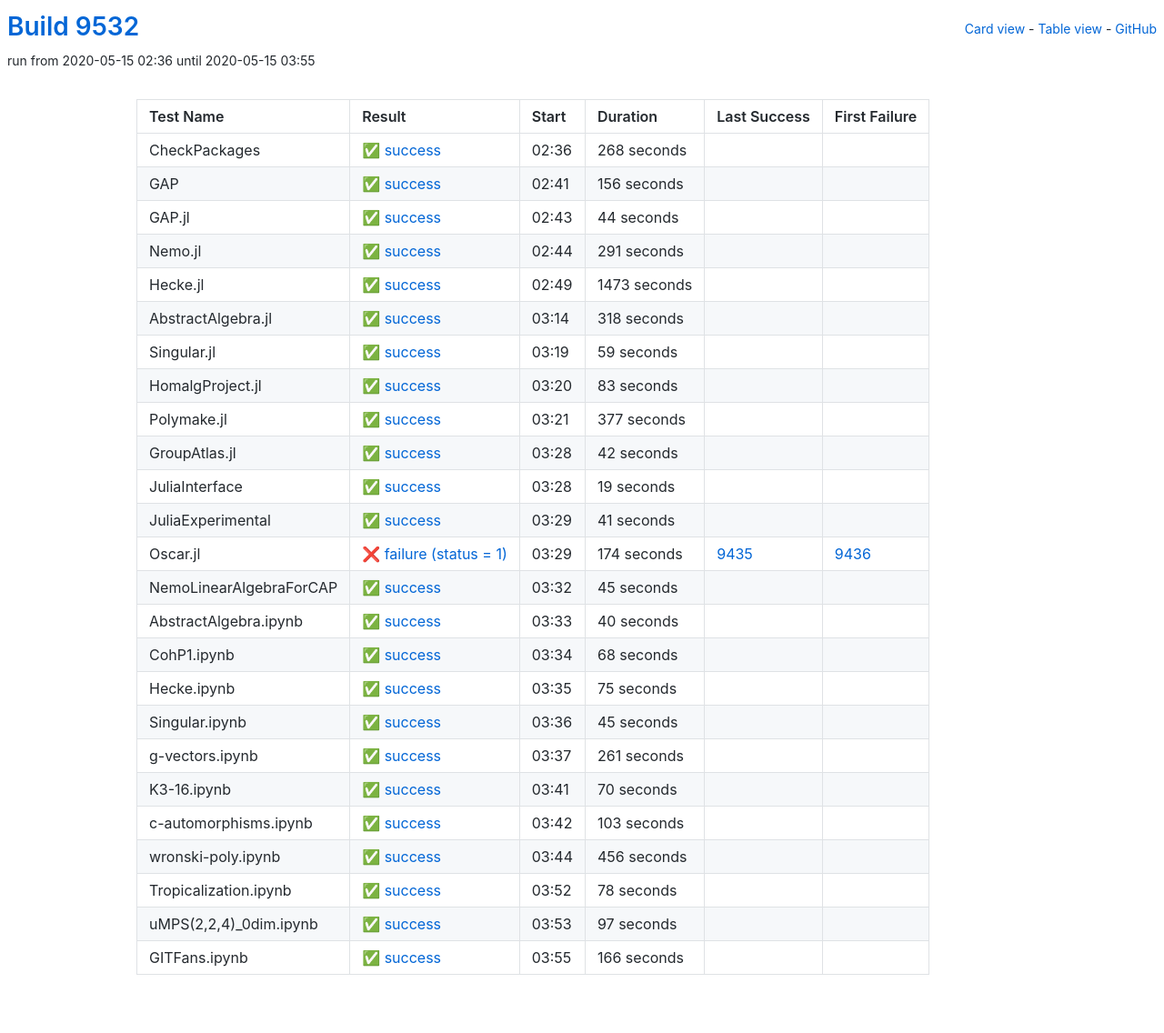
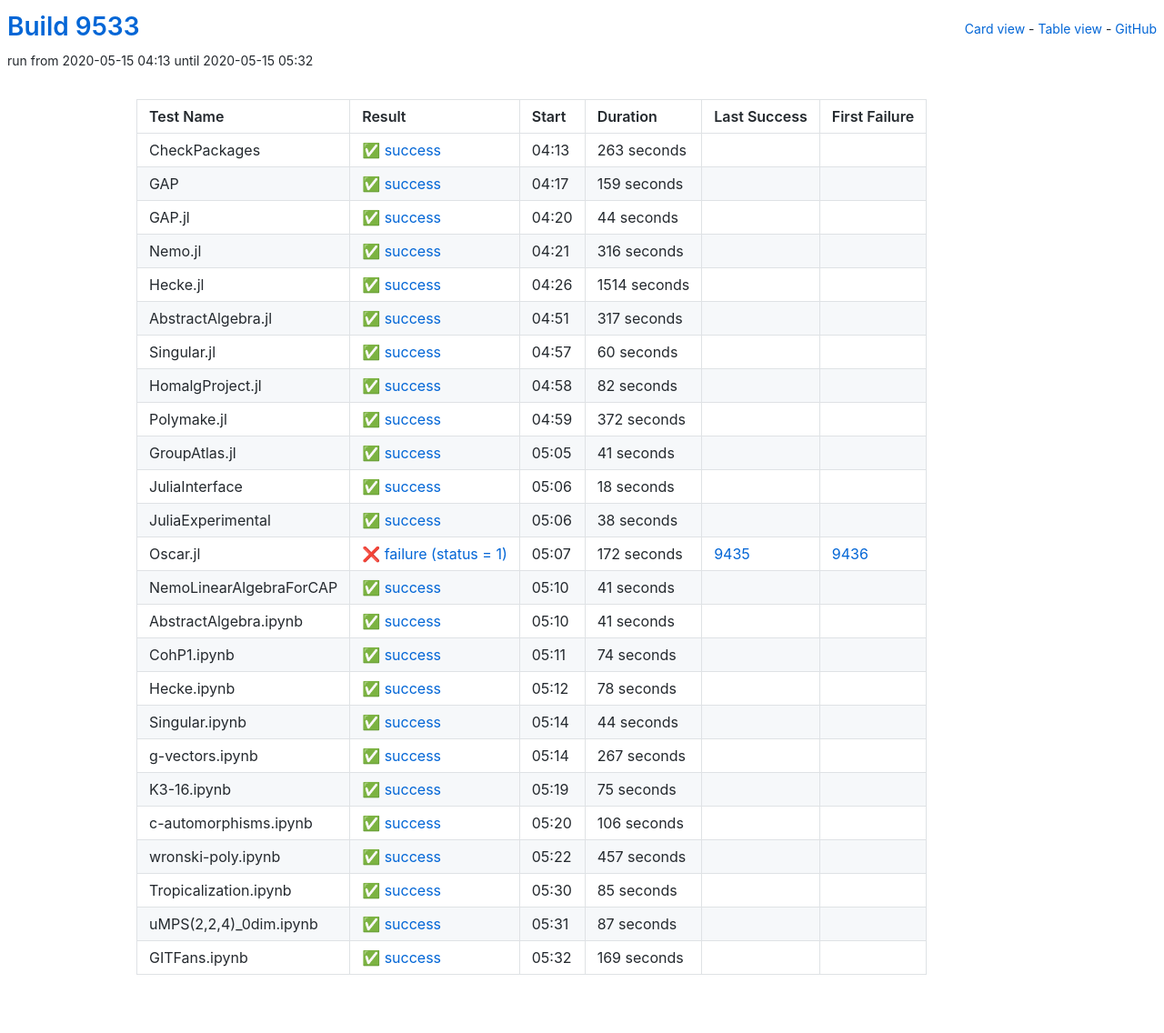
Before and after one commit to oscar-system/oscar-ci-status, a Jekyll site: the page built from table.html, in a window 1280 px wide. Shown: the whole page at 91% size. Built offline with Jekyll 4.4.1, drawn with Linux system fonts in a browser that asks for light colours.

Commit message:
Build 9533

```diff
--- a/_data/ci.yml
+++ b/_data/ci.yml
@@ -1,29 +1,29 @@
-build: 9532
-build_url: https://oscarci.mathematik.uni-kl.de/job/oscar/9532/
+build: 9533
+build_url: https://oscarci.mathematik.uni-kl.de/job/oscar/9533/
 job: oscar
 tests:
-- duration: 268
+- duration: 263
   exitcode: 0
   first_failure: false
   first_failure_url: null
   id: checkpackages
   last_success: false
   last_success_url: null
-  log: https://oscarci.mathematik.uni-kl.de/job/oscar/9532/artifact/logs/build-9532/CheckPackages.log
+  log: https://oscarci.mathematik.uni-kl.de/job/oscar/9533/artifact/logs/build-9533/CheckPackages.log
   name: CheckPackages
-  start: 2020-05-15 02:36
+  start: 2020-05-15 04:13
   status: success
   success: true
-- duration: 156
+- duration: 159
   exitcode: 0
   first_failure: false
   first_failure_url: null
   id: gap
   last_success: false
   last_success_url: null
-  log: https://oscarci.mathematik.uni-kl.de/job/oscar/9532/artifact/logs/build-9532/GAP.log
+  log: https://oscarci.mathematik.uni-kl.de/job/oscar/9533/artifact/logs/build-9533/GAP.log
   name: GAP
-  start: 2020-05-15 02:41
+  start: 2020-05-15 04:17
   status: success
   success: true
 - duration: 44
@@ -33,272 +33,272 @@ tests:
   id: gap-jl
   last_success: false
   last_success_url: null
-  log: https://oscarci.mathematik.uni-kl.de/job/oscar/9532/artifact/logs/build-9532/GAP.jl.log
+  log: https://oscarci.mathematik.uni-kl.de/job/oscar/9533/artifact/logs/build-9533/GAP.jl.log
   name: GAP.jl
-  start: 2020-05-15 02:43
+  start: 2020-05-15 04:20
   status: success
   success: true
-- duration: 291
+- duration: 316
   exitcode: 0
   first_failure: false
   first_failure_url: null
   id: nemo-jl
   last_success: false
   last_success_url: null
-  log: https://oscarci.mathematik.uni-kl.de/job/oscar/9532/artifact/logs/build-9532/Nemo.jl.log
+  log: https://oscarci.mathematik.uni-kl.de/job/oscar/9533/artifact/logs/build-9533/Nemo.jl.log
   name: Nemo.jl
-  start: 2020-05-15 02:44
+  start: 2020-05-15 04:21
   status: success
   success: true
-- duration: 1473
+- duration: 1514
   exitcode: 0
   first_failure: false
   first_failure_url: null
   id: hecke-jl
   last_success: false
   last_success_url: null
-  log: https://oscarci.mathematik.uni-kl.de/job/oscar/9532/artifact/logs/build-9532/Hecke.jl.log
+  log: https://oscarci.mathematik.uni-kl.de/job/oscar/9533/artifact/logs/build-9533/Hecke.jl.log
   name: Hecke.jl
-  start: 2020-05-15 02:49
+  start: 2020-05-15 04:26
   status: success
   success: true
-- duration: 318
+- duration: 317
   exitcode: 0
   first_failure: false
   first_failure_url: null
   id: abstractalgebra-jl
   last_success: false
   last_success_url: null
-  log: https://oscarci.mathematik.uni-kl.de/job/oscar/9532/artifact/logs/build-9532/AbstractAlgebra.jl.log
+  log: https://oscarci.mathematik.uni-kl.de/job/oscar/9533/artifact/logs/build-9533/AbstractAlgebra.jl.log
   name: AbstractAlgebra.jl
-  start: 2020-05-15 03:14
+  start: 2020-05-15 04:51
   status: success
   success: true
-- duration: 59
+- duration: 60
   exitcode: 0
   first_failure: false
   first_failure_url: null
   id: singular-jl
   last_success: false
   last_success_url: null
-  log: https://oscarci.mathematik.uni-kl.de/job/oscar/9532/artifact/logs/build-9532/Singular.jl.log
+  log: https://oscarci.mathematik.uni-kl.de/job/oscar/9533/artifact/logs/build-9533/Singular.jl.log
   name: Singular.jl
-  start: 2020-05-15 03:19
+  start: 2020-05-15 04:57
   status: success
   success: true
-- duration: 83
+- duration: 82
   exitcode: 0
   first_failure: false
   first_failure_url: null
   id: homalgproject-jl
   last_success: false
   last_success_url: null
-  log: https://oscarci.mathematik.uni-kl.de/job/oscar/9532/artifact/logs/build-9532/HomalgProject.jl.log
+  log: https://oscarci.mathematik.uni-kl.de/job/oscar/9533/artifact/logs/build-9533/HomalgProject.jl.log
   name: HomalgProject.jl
-  start: 2020-05-15 03:20
+  start: 2020-05-15 04:58
   status: success
   success: true
-- duration: 377
+- duration: 372
   exitcode: 0
   first_failure: false
   first_failure_url: null
   id: polymake-jl
   last_success: false
   last_success_url: null
-  log: https://oscarci.mathematik.uni-kl.de/job/oscar/9532/artifact/logs/build-9532/Polymake.jl.log
+  log: https://oscarci.mathematik.uni-kl.de/job/oscar/9533/artifact/logs/build-9533/Polymake.jl.log
   name: Polymake.jl
-  start: 2020-05-15 03:21
+  start: 2020-05-15 04:59
   status: success
   success: true
-- duration: 42
+- duration: 41
   exitcode: 0
   first_failure: false
   first_failure_url: null
   id: groupatlas-jl
   last_success: false
   last_success_url: null
-  log: https://oscarci.mathematik.uni-kl.de/job/oscar/9532/artifact/logs/build-9532/GroupAtlas.jl.log
+  log: https://oscarci.mathematik.uni-kl.de/job/oscar/9533/artifact/logs/build-9533/GroupAtlas.jl.log
   name: GroupAtlas.jl
-  start: 2020-05-15 03:28
+  start: 2020-05-15 05:05
   status: success
   success: true
-- duration: 19
+- duration: 18
   exitcode: 0
   first_failure: false
   first_failure_url: null
   id: juliainterface
   last_success: false
   last_success_url: null
-  log: https://oscarci.mathematik.uni-kl.de/job/oscar/9532/artifact/logs/build-9532/JuliaInterface.log
+  log: https://oscarci.mathematik.uni-kl.de/job/oscar/9533/artifact/logs/build-9533/JuliaInterface.log
   name: JuliaInterface
-  start: 2020-05-15 03:28
+  start: 2020-05-15 05:06
+  status: success
+  success: true
+- duration: 38
+  exitcode: 0
+  first_failure: false
+  first_failure_url: null
+  id: juliaexperimental
+  last_success: false
+  last_success_url: null
+  log: https://oscarci.mathematik.uni-kl.de/job/oscar/9533/artifact/logs/build-9533/JuliaExperimental.log
+  name: JuliaExperimental
+  start: 2020-05-15 05:06
+  status: success
+  success: true
+- duration: 172
+  exitcode: 1
+  first_failure: 9436
+  first_failure_url: https://oscarci.mathematik.uni-kl.de/job/oscar/9436/
+  id: oscar-jl
+  last_success: 9435
+  last_success_url: https://oscarci.mathematik.uni-kl.de/job/oscar/9435/
+  log: https://oscarci.mathematik.uni-kl.de/job/oscar/9533/artifact/logs/build-9533/Oscar.jl.log
+  name: Oscar.jl
+  start: 2020-05-15 05:07
+  status: failure
+  success: false
+- duration: 41
+  exitcode: 0
+  first_failure: false
+  first_failure_url: null
+  id: nemolinearalgebraforcap
+  last_success: false
+  last_success_url: null
+  log: https://oscarci.mathematik.uni-kl.de/job/oscar/9533/artifact/logs/build-9533/NemoLinearAlgebraForCAP.log
+  name: NemoLinearAlgebraForCAP
+  start: 2020-05-15 05:10
   status: success
   success: true
 - duration: 41
   exitcode: 0
   first_failure: false
   first_failure_url: null
-  id: juliaexperimental
-  last_success: false
-  last_success_url: null
-  log: https://oscarci.mathematik.uni-kl.de/job/oscar/9532/artifact/logs/build-9532/JuliaExperimental.log
-  name: JuliaExperimental
-  start: 2020-05-15 03:29
-  status: success
-  success: true
-- duration: 174
-  exitcode: 1
-  first_failure: 9436
-  first_failure_url: https://oscarci.mathematik.uni-kl.de/job/oscar/9436/
-  id: oscar-jl
-  last_success: 9435
-  last_success_url: https://oscarci.mathematik.uni-kl.de/job/oscar/9435/
-  log: https://oscarci.mathematik.uni-kl.de/job/oscar/9532/artifact/logs/build-9532/Oscar.jl.log
-  name: Oscar.jl
-  start: 2020-05-15 03:29
-  status: failure
-  success: false
-- duration: 45
-  exitcode: 0
-  first_failure: false
-  first_failure_url: null
-  id: nemolinearalgebraforcap
-  last_success: false
-  last_success_url: null
-  log: https://oscarci.mathematik.uni-kl.de/job/oscar/9532/artifact/logs/build-9532/NemoLinearAlgebraForCAP.log
-  name: NemoLinearAlgebraForCAP
-  start: 2020-05-15 03:32
-  status: success
-  success: true
-- duration: 40
-  exitcode: 0
-  first_failure: false
-  first_failure_url: null
   id: abstractalgebra-ipynb
   last_success: false
   last_success_url: null
-  log: https://oscarci.mathematik.uni-kl.de/job/oscar/9532/artifact/logs/build-9532/AbstractAlgebra.ipynb.log
+  log: https://oscarci.mathematik.uni-kl.de/job/oscar/9533/artifact/logs/build-9533/AbstractAlgebra.ipynb.log
   name: AbstractAlgebra.ipynb
-  start: 2020-05-15 03:33
+  start: 2020-05-15 05:10
   status: success
   success: true
-- duration: 68
+- duration: 74
   exitcode: 0
   first_failure: false
   first_failure_url: null
   id: cohp1-ipynb
   last_success: false
   last_success_url: null
-  log: https://oscarci.mathematik.uni-kl.de/job/oscar/9532/artifact/logs/build-9532/CohP1.ipynb.log
+  log: https://oscarci.mathematik.uni-kl.de/job/oscar/9533/artifact/logs/build-9533/CohP1.ipynb.log
   name: CohP1.ipynb
-  start: 2020-05-15 03:34
+  start: 2020-05-15 05:11
+  status: success
+  success: true
+- duration: 78
+  exitcode: 0
+  first_failure: false
+  first_failure_url: null
+  id: hecke-ipynb
+  last_success: false
+  last_success_url: null
+  log: https://oscarci.mathematik.uni-kl.de/job/oscar/9533/artifact/logs/build-9533/Hecke.ipynb.log
+  name: Hecke.ipynb
+  start: 2020-05-15 05:12
+  status: success
+  success: true
+- duration: 44
+  exitcode: 0
+  first_failure: false
+  first_failure_url: null
+  id: singular-ipynb
+  last_success: false
+  last_success_url: null
+  log: https://oscarci.mathematik.uni-kl.de/job/oscar/9533/artifact/logs/build-9533/Singular.ipynb.log
+  name: Singular.ipynb
+  start: 2020-05-15 05:14
+  status: success
+  success: true
+- duration: 267
+  exitcode: 0
+  first_failure: false
+  first_failure_url: null
+  id: g-vectors-ipynb
+  last_success: false
+  last_success_url: null
+  log: https://oscarci.mathematik.uni-kl.de/job/oscar/9533/artifact/logs/build-9533/g-vectors.ipynb.log
+  name: g-vectors.ipynb
+  start: 2020-05-15 05:14
   status: success
   success: true
 - duration: 75
   exitcode: 0
   first_failure: false
   first_failure_url: null
-  id: hecke-ipynb
-  last_success: false
-  last_success_url: null
-  log: https://oscarci.mathematik.uni-kl.de/job/oscar/9532/artifact/logs/build-9532/Hecke.ipynb.log
-  name: Hecke.ipynb
-  start: 2020-05-15 03:35
-  status: success
-  success: true
-- duration: 45
-  exitcode: 0
-  first_failure: false
-  first_failure_url: null
-  id: singular-ipynb
-  last_success: false
-  last_success_url: null
-  log: https://oscarci.mathematik.uni-kl.de/job/oscar/9532/artifact/logs/build-9532/Singular.ipynb.log
-  name: Singular.ipynb
-  start: 2020-05-15 03:36
-  status: success
-  success: true
-- duration: 261
-  exitcode: 0
-  first_failure: false
-  first_failure_url: null
-  id: g-vectors-ipynb
-  last_success: false
-  last_success_url: null
-  log: https://oscarci.mathematik.uni-kl.de/job/oscar/9532/artifact/logs/build-9532/g-vectors.ipynb.log
-  name: g-vectors.ipynb
-  start: 2020-05-15 03:37
-  status: success
-  success: true
-- duration: 70
-  exitcode: 0
-  first_failure: false
-  first_failure_url: null
   id: k3-16-ipynb
   last_success: false
   last_success_url: null
-  log: https://oscarci.mathematik.uni-kl.de/job/oscar/9532/artifact/logs/build-9532/K3-16.ipynb.log
+  log: https://oscarci.mathematik.uni-kl.de/job/oscar/9533/artifact/logs/build-9533/K3-16.ipynb.log
   name: K3-16.ipynb
-  start: 2020-05-15 03:41
+  start: 2020-05-15 05:19
   status: success
   success: true
-- duration: 103
+- duration: 106
   exitcode: 0
   first_failure: false
   first_failure_url: null
   id: c-automorphisms-ipynb
   last_success: false
   last_success_url: null
-  log: https://oscarci.mathematik.uni-kl.de/job/oscar/9532/artifact/logs/build-9532/c-automorphisms.ipynb.log
+  log: https://oscarci.mathematik.uni-kl.de/job/oscar/9533/artifact/logs/build-9533/c-automorphisms.ipynb.log
   name: c-automorphisms.ipynb
-  start: 2020-05-15 03:42
+  start: 2020-05-15 05:20
   status: success
   success: true
-- duration: 456
+- duration: 457
   exitcode: 0
   first_failure: false
   first_failure_url: null
   id: wronski-poly-ipynb
   last_success: false
   last_success_url: null
-  log: https://oscarci.mathematik.uni-kl.de/job/oscar/9532/artifact/logs/build-9532/wronski-poly.ipynb.log
+  log: https://oscarci.mathematik.uni-kl.de/job/oscar/9533/artifact/logs/build-9533/wronski-poly.ipynb.log
   name: wronski-poly.ipynb
-  start: 2020-05-15 03:44
+  start: 2020-05-15 05:22
   status: success
   success: true
-- duration: 78
+- duration: 85
   exitcode: 0
   first_failure: false
   first_failure_url: null
   id: tropicalization-ipynb
   last_success: false
   last_success_url: null
-  log: https://oscarci.mathematik.uni-kl.de/job/oscar/9532/artifact/logs/build-9532/Tropicalization.ipynb.log
+  log: https://oscarci.mathematik.uni-kl.de/job/oscar/9533/artifact/logs/build-9533/Tropicalization.ipynb.log
   name: Tropicalization.ipynb
-  start: 2020-05-15 03:52
+  start: 2020-05-15 05:30
   status: success
   success: true
-- duration: 97
+- duration: 87
   exitcode: 0
   first_failure: false
   first_failure_url: null
   id: umps-2-2-4-0dim-ipynb
   last_success: false
   last_success_url: null
-  log: https://oscarci.mathematik.uni-kl.de/job/oscar/9532/artifact/logs/build-9532/uMPS-2-2-4-_0dim.ipynb.log
+  log: https://oscarci.mathematik.uni-kl.de/job/oscar/9533/artifact/logs/build-9533/uMPS-2-2-4-_0dim.ipynb.log
   name: uMPS(2,2,4)_0dim.ipynb
-  start: 2020-05-15 03:53
+  start: 2020-05-15 05:31
   status: success
   success: true
-- duration: 166
+- duration: 169
   exitcode: 0
   first_failure: false
   first_failure_url: null
   id: gitfans-ipynb
   last_success: false
   last_success_url: null
-  log: https://oscarci.mathematik.uni-kl.de/job/oscar/9532/artifact/logs/build-9532/GITFans.ipynb.log
+  log: https://oscarci.mathematik.uni-kl.de/job/oscar/9533/artifact/logs/build-9533/GITFans.ipynb.log
   name: GITFans.ipynb
-  start: 2020-05-15 03:55
+  start: 2020-05-15 05:32
   status: success
   success: true
```
Also changed, not shown: README.md.
